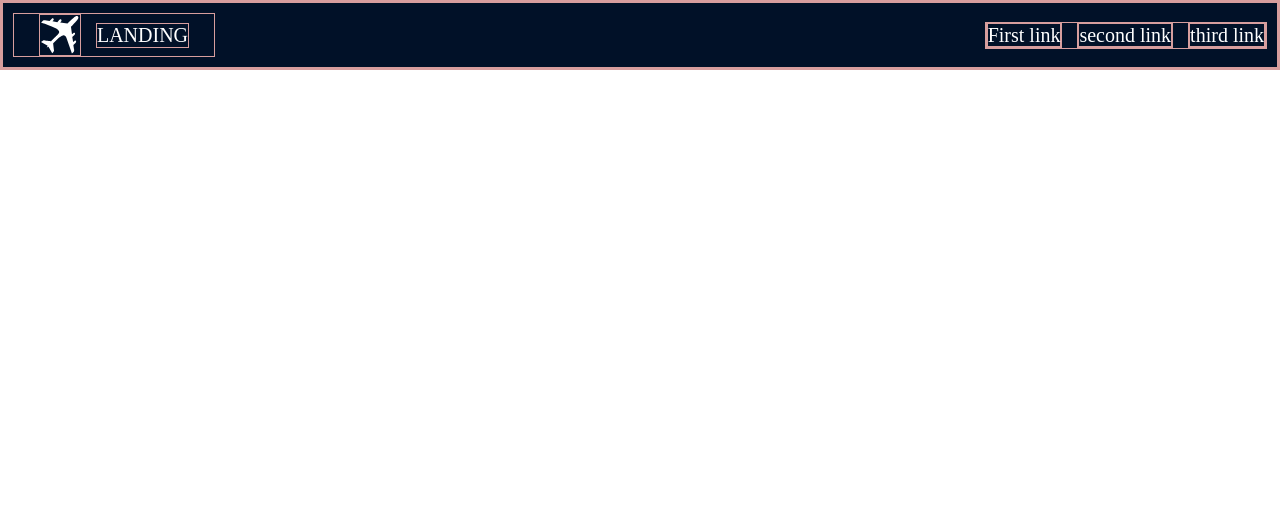
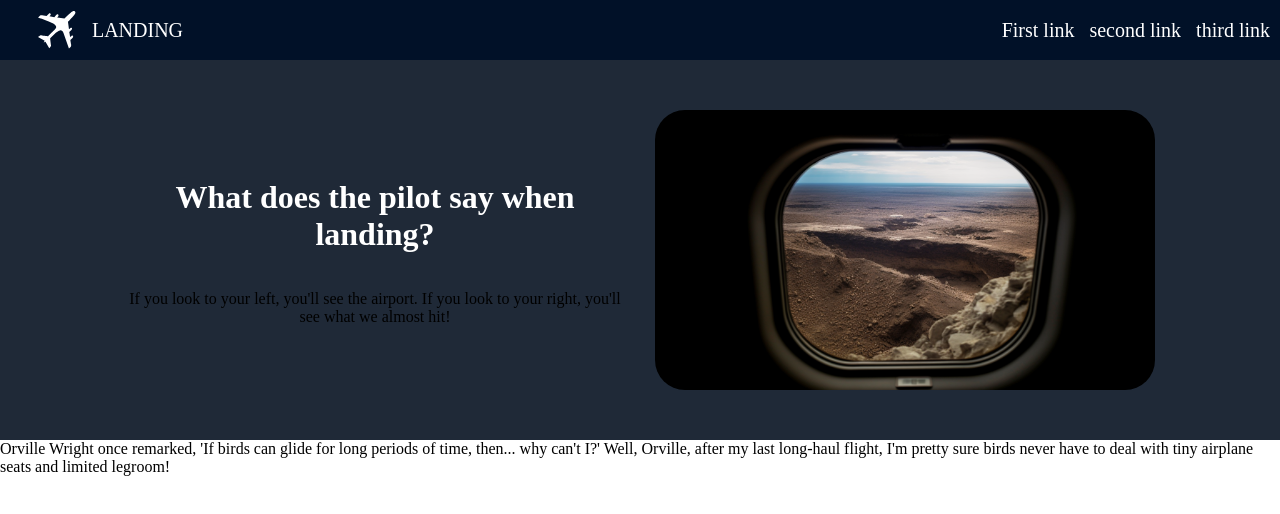
Before and after one commit to itsmeog/odin-landing-page, a plain HTML site: page index.html in a window 1280 px wide. Drawn offline with Linux system fonts and the light colour scheme.

Commit message:
added story and pic in hero section

```diff
--- a/index.html
+++ b/index.html
@@ -18,5 +18,18 @@
 					<li><a href="">third link</a></li>
 			</ul>
 	</div>
+	<div class="hero">
+		<div class="story">
+			<h1>What does the pilot say when landing?</h1>
+			<p>If you look to your left, you'll see the airport. If you look to your right, you'll see what we almost hit!</p>
+		</div>
+		<img class="windowpic" src="./images/windowpic.png" alt="airplane window picture">
+	</div>
+	<div class="info">
+	</div>
+	<div class="quote">Orville Wright once remarked, 'If birds can glide for long periods of time, then... why can't I?' Well, Orville, after my last long-haul flight, I'm pretty sure birds never have to deal with tiny airplane seats and limited legroom!
+	</div>
+	<div class="cta">
+	</div>
 </body>
 </html>
--- a/styles.css
+++ b/styles.css
@@ -1,10 +1,14 @@
+/*
 * {
 	border: 1px solid rgb(215, 158, 158);
 }
+*/
 
 body {
 	padding: 0;
 	margin: 0;
+	display: flex;
+	flex-direction: column;
 }
 
 .header {
@@ -16,6 +20,32 @@ body {
 	font-size: 20px;
 }
 
+.hero {
+	background-color: #1f2937;
+	display: flex;
+	justify-content: center;
+	align-items: center;
+	padding-top: 50px;
+	padding-bottom: 50px;
+	gap: 30px;
+}
+
+.story {
+	display: flex;
+	flex-direction: column;
+	align-items: center;
+	width: 500px;
+	text-align: center;
+}
+
+h1 {
+	color: white;
+
+}
+.windowpic {
+	width: 500px;
+	border-radius: 30px;
+}
 .name {
 	color: white;
 }
```
Also changed, not shown: images/windowpic.png (added).
